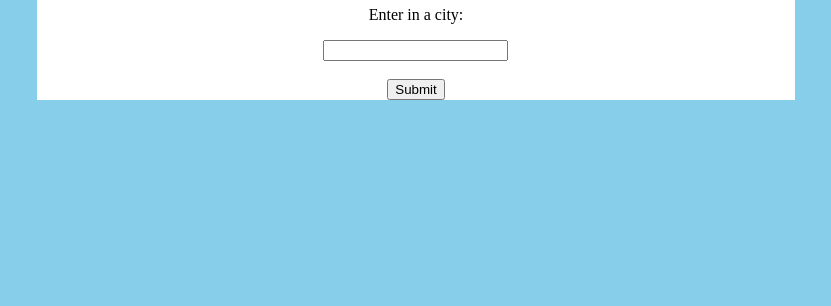
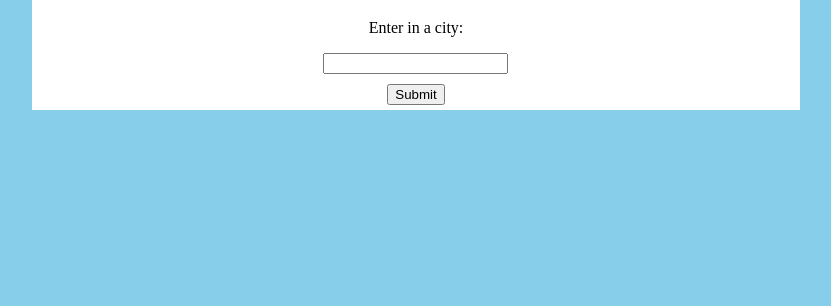
Before and after one commit to doshgo/WeatherApplicationFlask, a Flask app: page / in a window 1280 px wide. Shown: the part 494-800 px from the top of the page, without its empty margins (224-1055 px from the left). Run offline with Flask 3, Linux system fonts and the light colour scheme.

Commit message:
Added additional formatting to HTML and CSS files

```diff
--- a/main.py
+++ b/main.py
@@ -21,9 +21,11 @@ def weather():
   temp_kelvin = response['main']['temp']
   temp_celsius = kelvin_to_celsius(temp_kelvin)
   temp_farenheit = kelvin_to_farenheit(temp_celsius)
+  description = response['weather']['main']
+  print(response);
   return render_template('weatherReport.html',
       city = city,
-      celsius = round(temp_celsius, 2), farenheit = round(temp_farenheit, 2))
+      celsius = round(temp_celsius, 2), farenheit = round(temp_farenheit, 2), description = description)
 
 if __name__ == '__main__':
   app.run(host='0.0.0.0', port=80)
--- a/static/style.css
+++ b/static/style.css
@@ -7,4 +7,16 @@ body {
   width: 60%;
   margin-left: auto;
   margin-right: auto;
+  padding: 5px;
 }
+
+.button {
+  display: block;
+  margin-left: auto;
+  margin-right: auto;
+  margin-top: 10px;
+}
+
+a, a:visited {
+  color: black;
+}
--- a/templates/index.html
+++ b/templates/index.html
@@ -7,18 +7,14 @@
   </head>
   <body>
     <div class="container">
-    <main>
     <h1>Let's get the weather!</h1>
     <img src="https://scx1.b-cdn.net/csz/news/800a/2019/weatherforec.jpg"
       alt="Weather" width="500" height ="400">
     <p>Enter in a city:</p>
     <form action = "/clicked">
       <input type="text" id="cityID" name="city">
-      <br>
-      <br>
-      <input type="submit" value="Submit" >
+      <input type="submit" value="Submit" class="button" >
     </form>
-    </main>
     </div>
   </body>
 </html>
--- a/templates/weatherReport.html
+++ b/templates/weatherReport.html
@@ -14,8 +14,12 @@
         <h2>The current temperature in {{city}}:</h2>
         <p>Temperature in Celsius: {{celsius}}</p>
         <p>Temperature in Farenheit: {{farenheit}}</p>
+        <p>Weather Description: {{description}}</p>
        </main>
+        <hr>
+      <footer>
+        <p">Click here to go back to the <a href="/">Home Page</a>!</p>
+      </footer>
    </div>
   </body>
-
 </html>
```
Also changed, not shown: 1 other file. Lines whose indentation alone changed are shown as unchanged.
